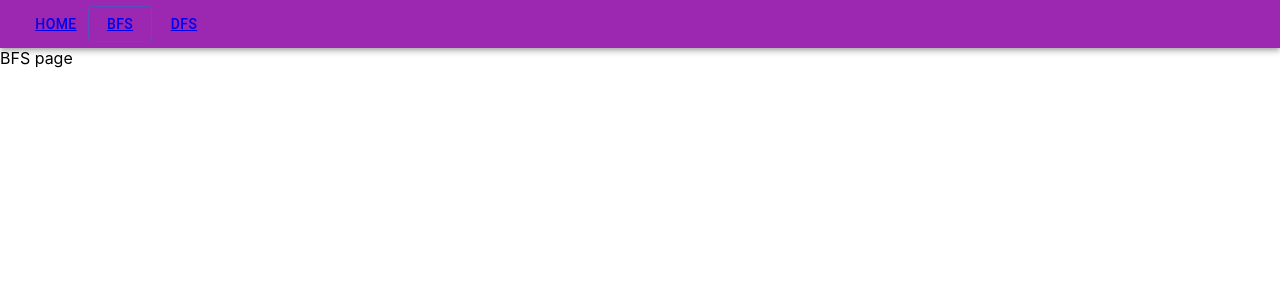
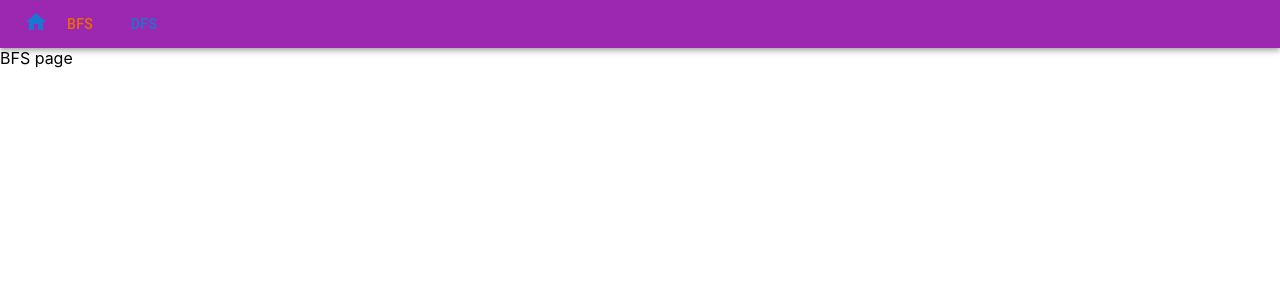
Before and after one commit to lwy123177/lwy123177.github.io, a React (Create React App) app: page /bfs in a window 1280 px wide. Shown: the top 300 px of the page. Built offline with nearby package versions, Linux system fonts and the light colour scheme.

Commit message:
Import home icon and improve style

```diff
--- a/package.json
+++ b/package.json
@@ -5,7 +5,9 @@
   "dependencies": {
     "@emotion/react": "^11.10.5",
     "@emotion/styled": "^11.10.5",
+    "@mui/icons-material": "^5.10.9",
     "@mui/material": "^5.10.13",
+    "@mui/styled-engine-sc": "^5.10.6",
     "@testing-library/jest-dom": "^5.16.5",
     "@testing-library/react": "^13.4.0",
     "@testing-library/user-event": "^13.5.0",
@@ -17,6 +19,7 @@
     "react-dom": "^18.2.0",
     "react-router-dom": "^6.4.3",
     "react-scripts": "5.0.1",
+    "styled-components": "^5.3.6",
     "typescript": "^4.8.4",
     "web-vitals": "^2.1.4"
   },
--- a/src/components/Navbar.tsx
+++ b/src/components/Navbar.tsx
@@ -1,6 +1,7 @@
 import { AppBar, Toolbar, Button } from "@mui/material";
 import { Link, useLocation } from "react-router-dom";
 import { useEffect, useState } from "react";
+import HomeIcon from "@mui/icons-material/Home";
 
 const Navbar = () => {
   const location = useLocation();
@@ -12,15 +13,15 @@ const Navbar = () => {
   return (
     <AppBar position="static" color="secondary">
       <Toolbar variant="dense">
-        <Button variant={path == "/" ? "outlined" : "text"}>
-          <Link to="/">Home</Link>
-        </Button>
-        <Button variant={path == "/bfs" ? "outlined" : "text"}>
-          <Link to="/bfs">BFS</Link>
-        </Button>
-        <Button variant={path == "/dfs" ? "outlined" : "text"}>
-          <Link to="/dfs">DFS</Link>
-        </Button>
+        <Link to="/">
+          <HomeIcon color={path == "/" ? "warning" : "primary"} />
+        </Link>
+        <Link to="/bfs">
+          <Button color={path == "/bfs" ? "warning" : "primary"}>BFS</Button>
+        </Link>
+        <Link to="/dfs">
+          <Button color={path == "/dfs" ? "warning" : "primary"}>DFS</Button>
+        </Link>
       </Toolbar>
     </AppBar>
   );
```
